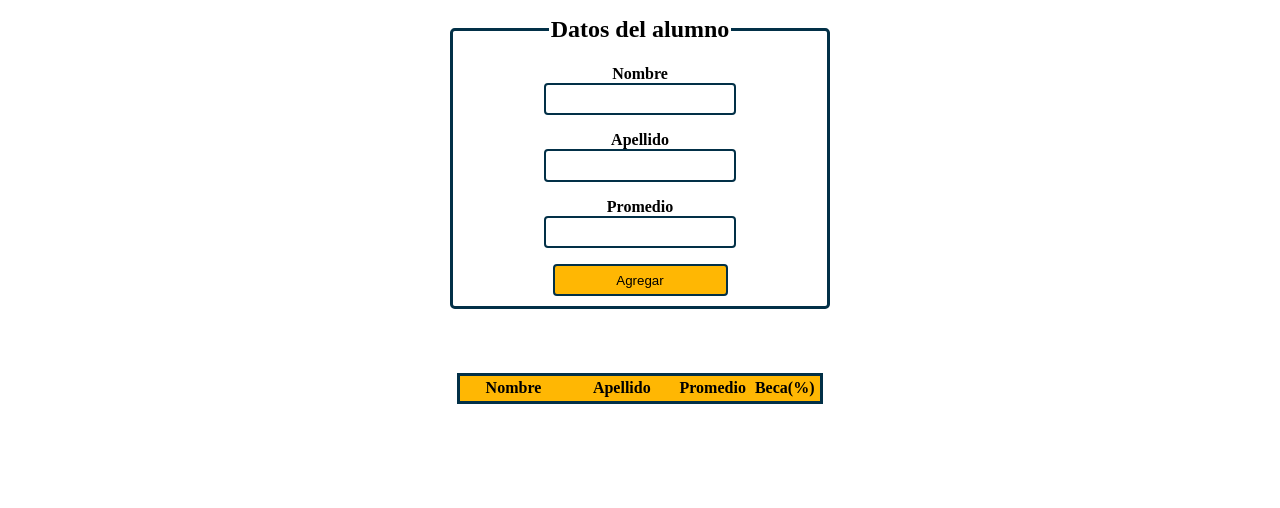
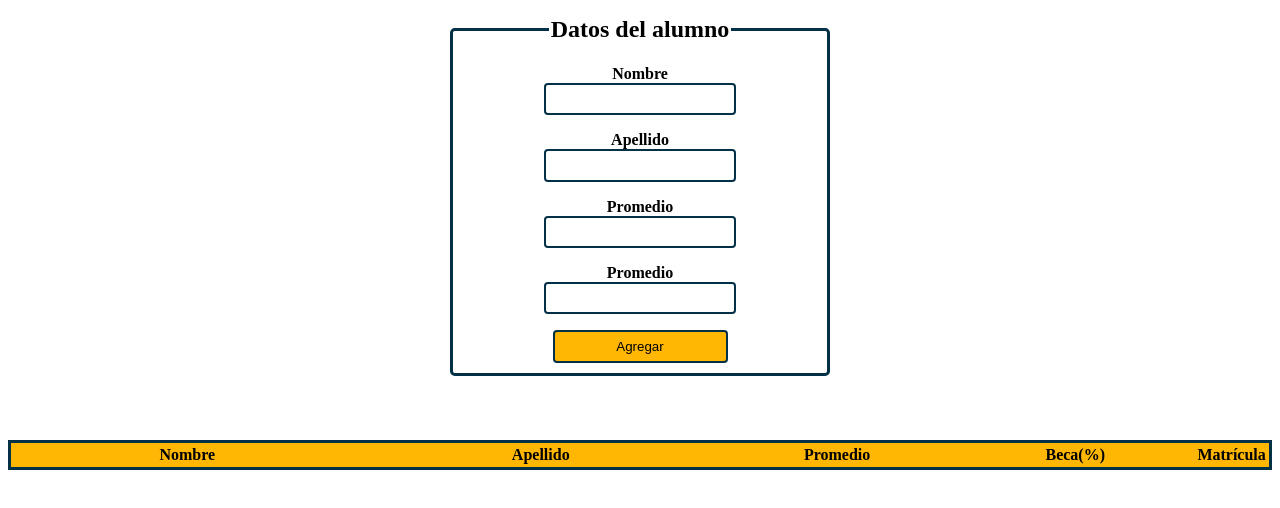
Before and after one commit to whatevaaar/cl-beca, a plain HTML site: page index.html in a window 1280 px wide. Shown: the part 82-590 px from the top of the page. Drawn offline with Linux system fonts and the light colour scheme.

Commit message:
agregado readmd/agregado campo de matrícula

```diff
--- a/index.html
+++ b/index.html
@@ -36,6 +36,16 @@
                 maxlength="2"
               />
             </p>
+            <p>
+              <label for="input-matricula">Promedio</label>
+              <input
+                type="number"
+                required
+                name="matricula"
+                id="input-matricula"
+                min="1"
+              />
+            </p>
             <input type="submit" value="Agregar" />
           </fieldset>
         </form>
@@ -48,6 +58,7 @@
               <th scope="col">Apellido</th>
               <th scope="col">Promedio</th>
               <th scope="col">Beca(%)</th>
+              <th scope="col">Matrícula</th>
             </tr>
           </thead>
           <tbody></tbody>
--- a/scripts/index.js
+++ b/scripts/index.js
@@ -18,10 +18,13 @@ function appendToTable(formData) {
   const cellApellido = row.insertCell(1);
   const cellPromedio = row.insertCell(2);
   const cellBeca = row.insertCell(3);
+  const cellMatricula = row.insertCell(4);
+  const discount = calculateGrant(formData.promedio);
   cellNombre.innerHTML = formData.nombre;
   cellApellido.innerHTML = formData.apellido;
   cellPromedio.innerHTML = formData.promedio;
-  cellBeca.innerHTML = calculateGrant(formData.promedio);
+  cellBeca.innerHTML = discount;
+  cellMatricula.innerHTML = formData.matricula - discount;
 }
 
 function validateForm(formData) {
--- a/styles/style.scss
+++ b/styles/style.scss
@@ -59,7 +59,7 @@ form {
   display: block;
   max-width: 30vw;
   margin-bottom: 4rem;
-  label{
+  label {
     width: 20%;
     display: block;
     margin: auto;
```
Also changed, not shown: 1 other file.
